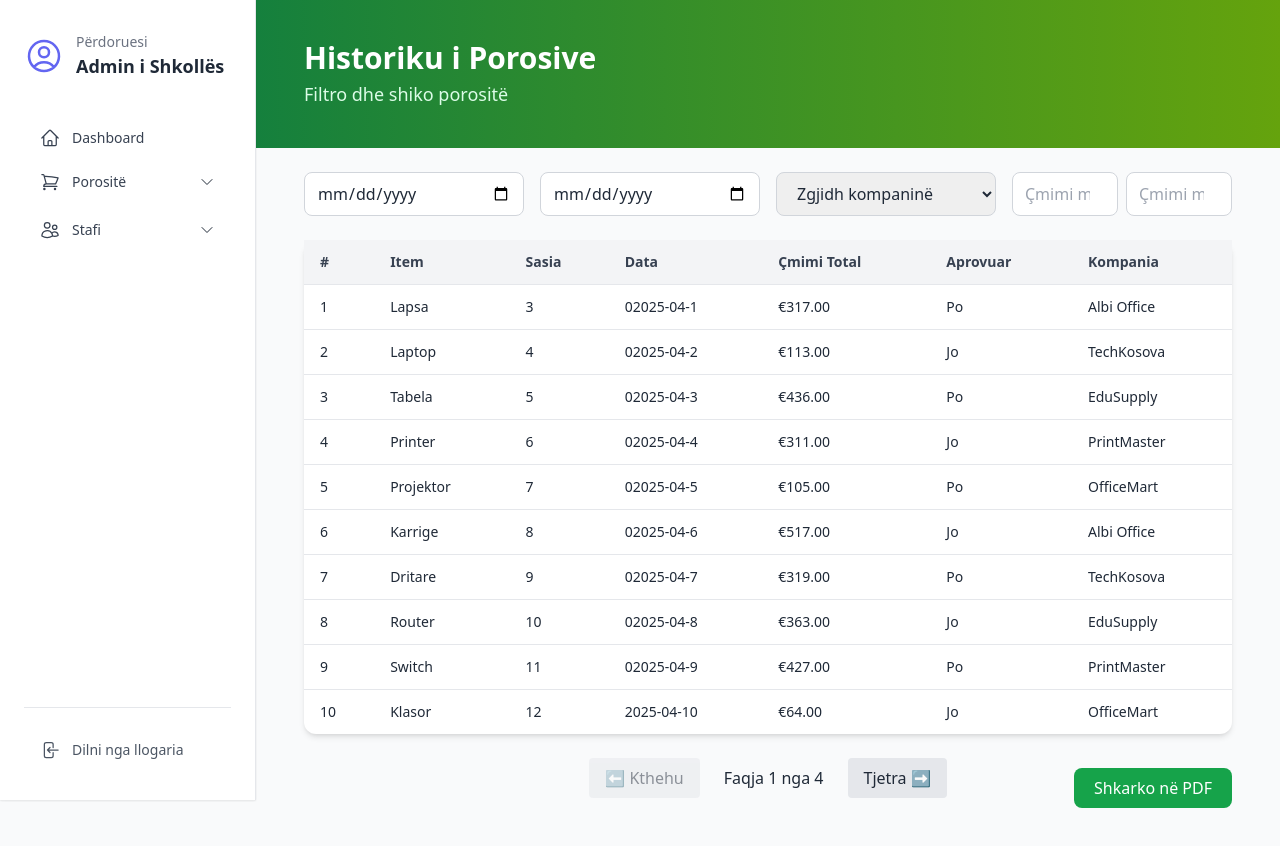
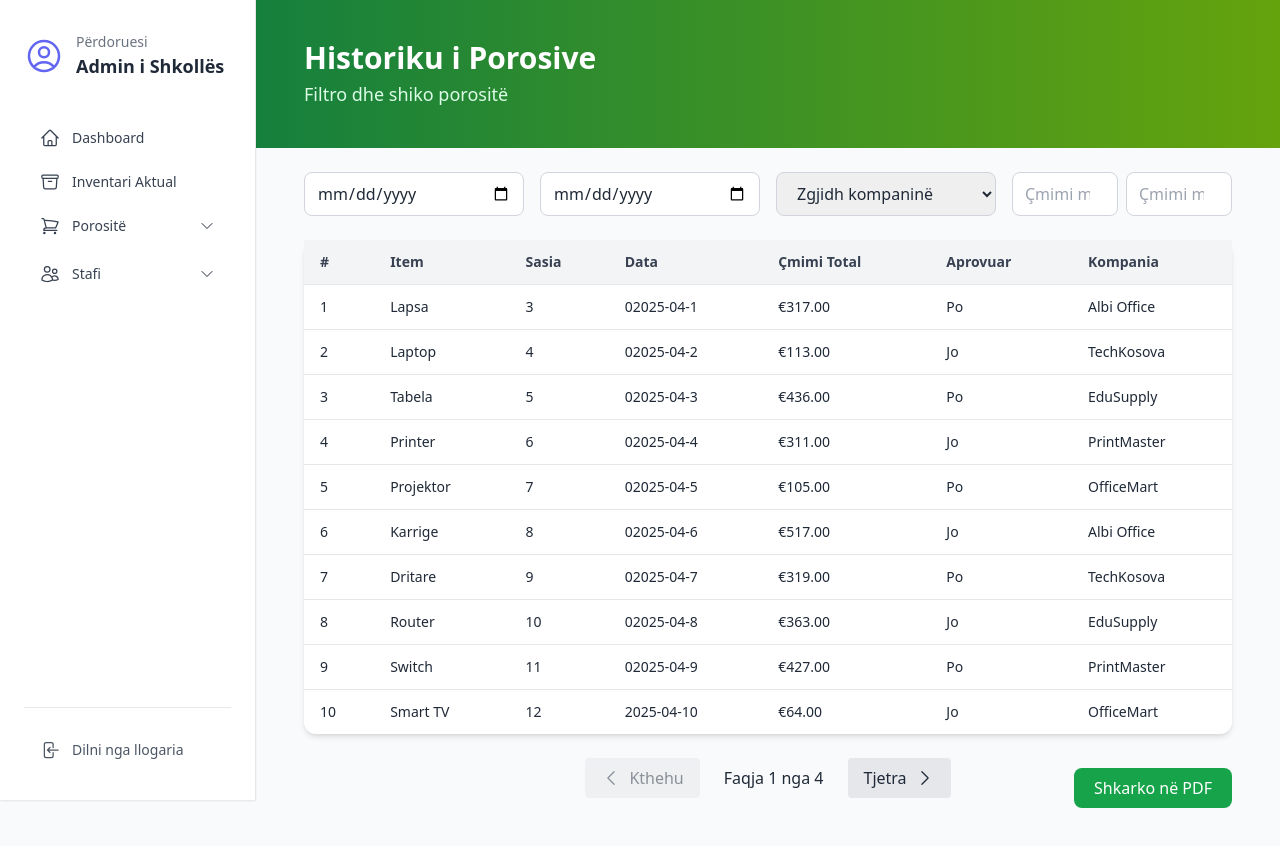
Before and after one commit to EdonFGashi/Financial_management_system_in_educational_institutions_FRONT_END, a React (Create React App) app: page /shkolla/porosite/historiku in a window 1280 px wide. Shown: the top 846 px of the page. Built offline with nearby package versions, Linux system fonts and the light colour scheme.

Commit message:
finishing touches

```diff
--- a/src/pages/Shkolla/Sidebar.tsx
+++ b/src/pages/Shkolla/Sidebar.tsx
@@ -8,6 +8,7 @@ import {
     Bars3Icon,
     XMarkIcon,
     UserCircleIcon,
+    ArchiveBoxIcon
 } from "@heroicons/react/24/outline";
 import { useState } from "react";
 
@@ -55,6 +56,15 @@ function ShkollaSidebar() {
                         >
                             <HomeIcon className="w-5 h-5" />
                             <span className="text-sm">Dashboard</span>
+                        </Link>
+
+                        {/* New Inventari Aktual button */}
+                        <Link
+                            to="/shkolla/inventari"
+                            className={`flex items-center gap-3 px-4 py-2 rounded-lg transition ${isActive("/shkolla/inventari")}`}
+                        >
+                            <ArchiveBoxIcon className="w-5 h-5" />
+                            <span className="text-sm">Inventari Aktual</span>
                         </Link>
 
                         {/* Porosite Dropdown */}
--- a/src/pages/Shkolla/porosite/Historiku.tsx
+++ b/src/pages/Shkolla/porosite/Historiku.tsx
@@ -1,5 +1,7 @@
 import { useState } from "react";
 import Sidebar from "../Sidebar";
+import {ChevronLeftIcon} from "@heroicons/react/24/outline";
+import {ChevronRightIcon} from "@heroicons/react/24/outline";
 
 interface Porosi {
     id: number;
@@ -15,7 +17,7 @@ const companyOptions = ["Albi Office", "TechKosova", "EduSupply", "PrintMaster",
 
 const mockData: Porosi[] = Array.from({ length: 35 }, (_, i) => ({
     id: i + 1,
-    item: ["Lapsa", "Laptop", "Tabela", "Printer", "Projektor", "Karrige", "Dritare", "Router", "Switch", "Klasor"][i % 10],
+    item: ["Lapsa", "Laptop", "Tabela", "Printer", "Projektor", "Karrige", "Dritare", "Router", "Switch", "Smart TV"][i % 10],
     sasia: (i + 2) % 20 + 1,
     data: `2025-04-${(i % 28) + 1}`.padStart(10, "0"),
     cmimiTotal: Math.floor(Math.random() * 500) + 50,
@@ -147,17 +149,18 @@ function Historiku() {
                         <button
                             onClick={() => setCurrentPage((p) => Math.max(p - 1, 1))}
                             disabled={currentPage === 1}
-                            className="px-4 py-2 rounded bg-gray-200 hover:bg-gray-300 disabled:opacity-50"
+                            className="px-4 py-2 rounded bg-gray-200 hover:bg-gray-300 disabled:opacity-50 flex items-center gap-2"
                         >
-                            ⬅️ Kthehu
+                            <ChevronLeftIcon className="w-5 h-5" /> Kthehu
                         </button>
                         <span className="px-4 py-2 font-medium">Faqja {currentPage} nga {totalPages}</span>
                         <button
                             onClick={() => setCurrentPage((p) => Math.min(p + 1, totalPages))}
                             disabled={currentPage === totalPages}
-                            className="px-4 py-2 rounded bg-gray-200 hover:bg-gray-300 disabled:opacity-50"
+                            className="px-4 py-2 rounded bg-gray-200 hover:bg-gray-300 disabled:opacity-50 flex items-center gap-2"
                         >
-                            Tjetra ➡️
+                            Tjetra
+                            <ChevronRightIcon className="w-5 h-5" />
                         </button>
                     </div>
 
```
